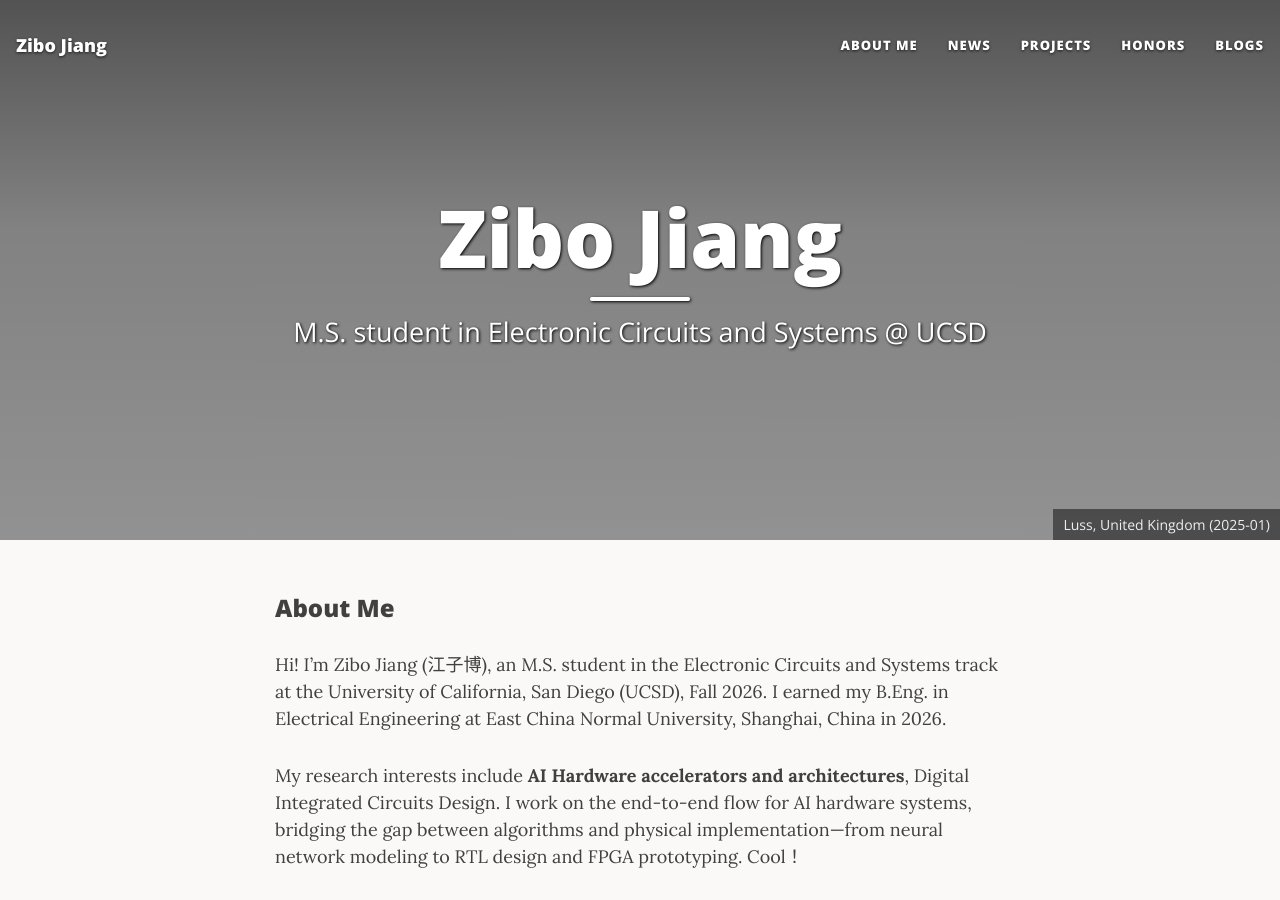
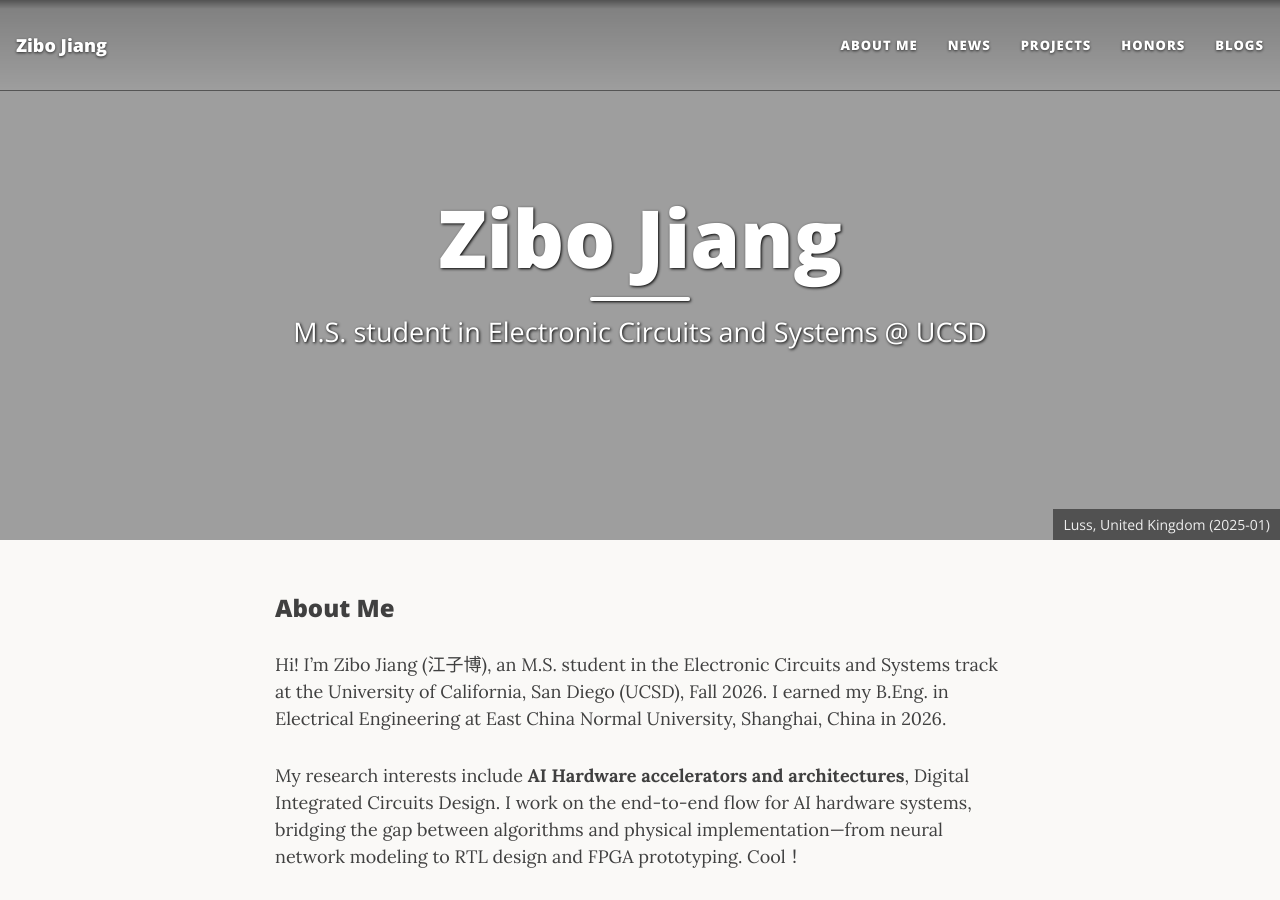
Before and after one commit to zibojiang/zibojiang.github.io, a Jekyll site: the page built from index.md, in a window 1280 px wide and 900 px high. Built offline with Jekyll 4.4.1, drawn with Linux system fonts in a browser that asks for light colours; nearby versions of some CDN libraries.

Commit message:
Enhance homepage navbar styles with new gradient background and remove outdated gradient from intro header

```diff
--- a/assets/css/home-about.css
+++ b/assets/css/home-about.css
@@ -42,6 +42,12 @@ layout: null
   background-color: transparent;
   border-bottom-color: transparent;
   box-shadow: none;
+  background: linear-gradient(
+    180deg,
+    rgb(0 0 0 / 48%) 0%,
+    rgb(0 0 0 / 18%) 10%,
+    rgb(0 0 0 / 0%) 100%
+  );
 }
 
 .navbar-custom.navbar-overlay:not(.top-nav-short):not(.top-nav-short-permanent):not(.top-nav-expanded) .navbar-brand,
@@ -94,11 +100,6 @@ nav.navbar-overlay ~ header.header-section .intro-header.big-img::after {
   position: absolute;
   z-index: 1;
   inset: 0;
-  background: linear-gradient(
-    180deg,
-    rgb(0 0 0 / 48%) 0%,
-    rgb(0 0 0 / 18%) 42%,
-    rgb(0 0 0 / 8%) 100%
   );
   pointer-events: none;
 }
```
